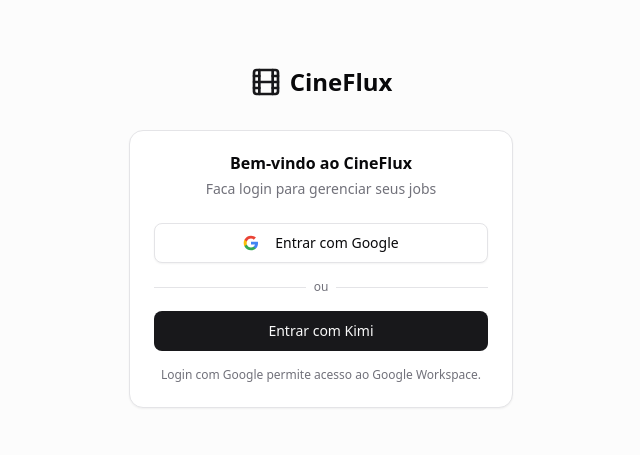
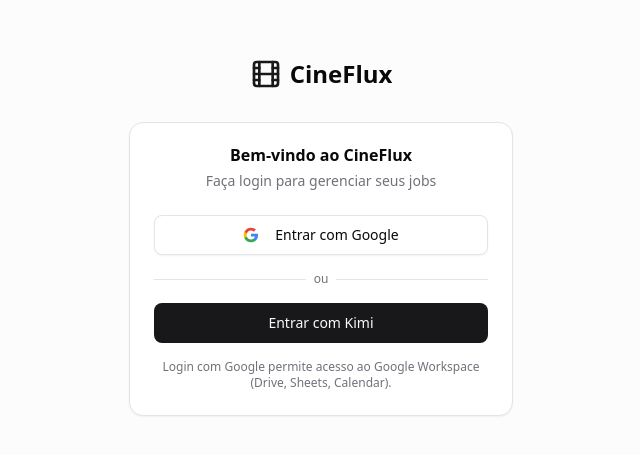
Before and after one commit to mariaraujo144/cineflux, a React (Vite) app: page /login in a window 1280 px wide. Shown: the part 163-618 px from the top of the page, without its empty margins (319-959 px from the left). Built offline with nearby package versions, Linux system fonts and the light colour scheme; what @trpc/react-query would draw is missing.

Commit message:
Fix: correct Google Client ID

```diff
--- a/src/pages/Login.tsx
+++ b/src/pages/Login.tsx
@@ -21,7 +21,7 @@
   const redirectUri = `${window.location.origin}/api/oauth/google/callback`;
   const state = btoa(redirectUri);
   const url = new URL("https://accounts.google.com/o/oauth2/v2/auth");
-  url.searchParams.set("client_id", "543590983987-tbirjrjm25mpa5r3k7pk0b2noijdfgbni.apps.googleusercontent.com");
+  url.searchParams.set("client_id", "543590983987-tbirjrim25mpa5r3k7pk0b2nojdfbgni.apps.googleusercontent.com");
   url.searchParams.set("redirect_uri", redirectUri);
   url.searchParams.set("response_type", "code");
   url.searchParams.set("scope", "openid email profile https://www.googleapis.com/auth/drive.readonly https://www.googleapis.com/auth/spreadsheets https://www.googleapis.com/auth/calendar https://www.googleapis.com/auth/drive.file");
@@ -44,12 +44,12 @@
       <Card className="w-full max-w-sm">
         <CardHeader className="text-center">
           <CardTitle>Bem-vindo ao CineFlux</CardTitle>
-          <p className="text-sm text-muted-foreground">Faca login para gerenciar seus jobs</p>
+          <p className="text-sm text-muted-foreground">Faça login para gerenciar seus jobs</p>
         </CardHeader>
         <CardContent className="space-y-4">
           {oauthError && (
             <div className="p-3 bg-amber-50 border border-amber-200 rounded-lg text-sm text-amber-800">
-              Erro na autenticacao ({oauthError}). Tente novamente.
+              Erro na autenticação ({oauthError}). Tente novamente.
             </div>
           )}
           <Button className="w-full" size="lg" variant="outline" onClick={() => window.location.href = getGoogleOAuthUrl()}>
@@ -61,7 +61,7 @@
             Entrar com Kimi
           </Button>
           <p className="text-xs text-muted-foreground text-center">
-            Login com Google permite acesso ao Google Workspace.
+            Login com Google permite acesso ao Google Workspace (Drive, Sheets, Calendar).
           </p>
         </CardContent>
       </Card>
```
